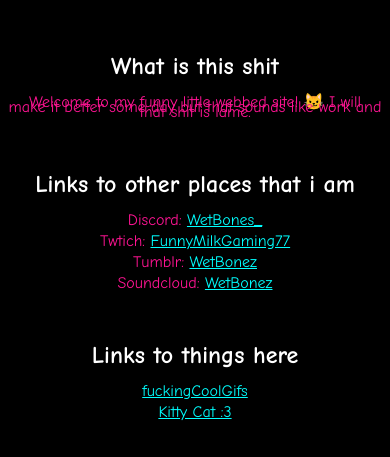
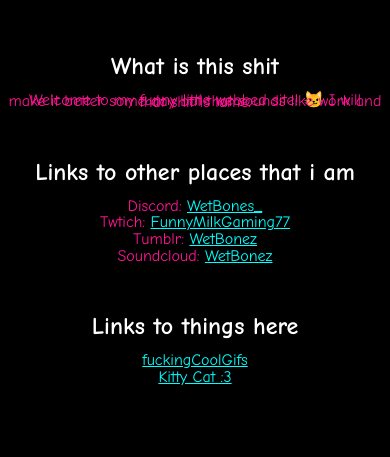
Before and after one commit to WetBonez/WetBones.github.io, a plain HTML site: page index.html in a window 390 px wide. Shown: the part 61-518 px from the top of the page. Drawn offline with Linux system fonts and the light colour scheme.

Commit message:
MOBILE FIX?

```diff
--- a/index.html
+++ b/index.html
@@ -7,7 +7,7 @@
 
     <style>
         .pargraphText {
-            line-height: 5px;
+            line-height: 5%;
             text-align: center;
             color: deeppink;
             font-family: "Comic Sans MS", "Comic Sans";
```
